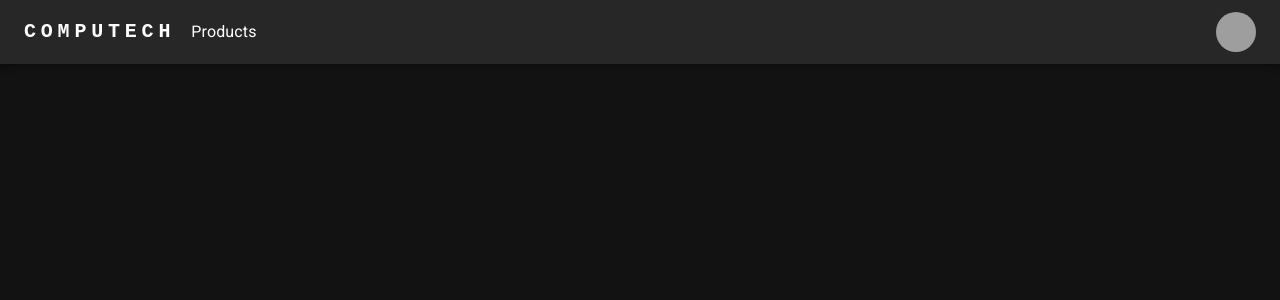
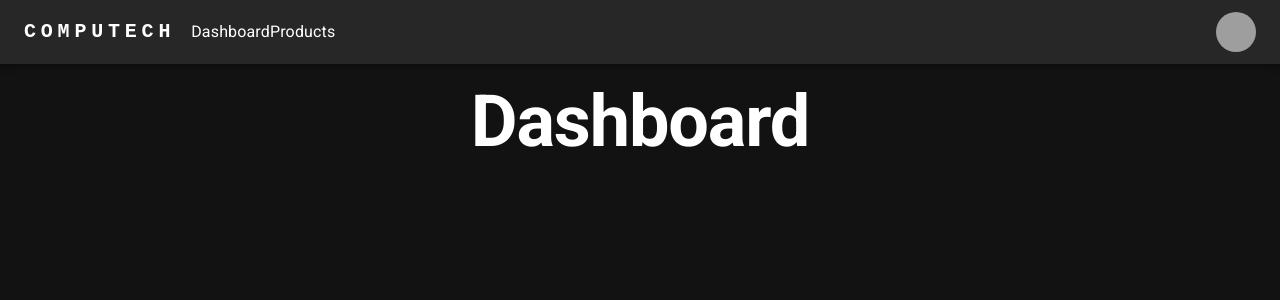
Before and after one commit to qbixmex/computech-react-ts, a React (Vite) app: page /admin/dashboard in a window 1280 px wide. Before the commit this address had no page. Shown: the top 300 px of the page. Built offline with nearby package versions, Linux system fonts and the light colour scheme; grey boxes are pictures that could not be loaded.

Commit message:
added-dashboard
- Dashboard Page
- Dashboard Admin Route
- Dashboard Link to Top Menu

```diff
--- a/package.json
+++ b/package.json
@@ -1,7 +1,7 @@
 {
   "name": "computech-react-ts",
   "private": true,
-  "version": "0.1.2",
+  "version": "0.2.0",
   "type": "module",
   "scripts": {
     "dev": "vite",
--- a/src/components/top-menu.component.tsx
+++ b/src/components/top-menu.component.tsx
@@ -10,7 +10,6 @@ import Menu from '@mui/material/Menu';
 import MenuIcon from '@mui/icons-material/Menu';
 import Container from '@mui/material/Container';
 import Avatar from '@mui/material/Avatar';
-import Button from '@mui/material/Button';
 import Tooltip from '@mui/material/Tooltip';
 import MenuItem from '@mui/material/MenuItem';
 import AdbIcon from '@mui/icons-material/Adb';
@@ -18,6 +17,10 @@ import AdbIcon from '@mui/icons-material/Adb';
 import styles from "./top-menu.module.css";
 
 const pages = [
+  {
+    text: 'Dashboard',
+    url: '/admin/dashboard'
+  },
   {
     text: 'Products',
     url: '/admin/products'
--- /dev/null
+++ b/src/pages/dashboard.page.tsx
@@ -0,0 +1,15 @@
+import { Container, Typography } from '@mui/material';
+
+const Dashboard = () => {
+  return (
+    <Container>
+      <Typography
+        variant="h1"
+        component="h1"
+        sx={{ my: 2, textAlign: "center" }}
+      >Dashboard</Typography>
+    </Container>
+  );
+};
+
+export default Dashboard;
--- a/src/pages/index.ts
+++ b/src/pages/index.ts
@@ -1 +1,2 @@
+export { default as Dashboard } from './dashboard.page';
 export { default as Products } from './products.page';
--- a/src/routes/router.tsx
+++ b/src/routes/router.tsx
@@ -1,5 +1,5 @@
 import { Route, Routes } from "react-router-dom";
-import { Products } from "../pages";
+import { Dashboard, Products } from "../pages";
 import { TopMenu } from "../components";
 
 const AppRouter = () => {
@@ -7,6 +7,7 @@ const AppRouter = () => {
     <>
       <TopMenu />
       <Routes>
+        <Route path="/admin/dashboard" element={ <Dashboard /> } />
         <Route path="/admin/products" element={ <Products /> } />
       </Routes>
     </>
```
